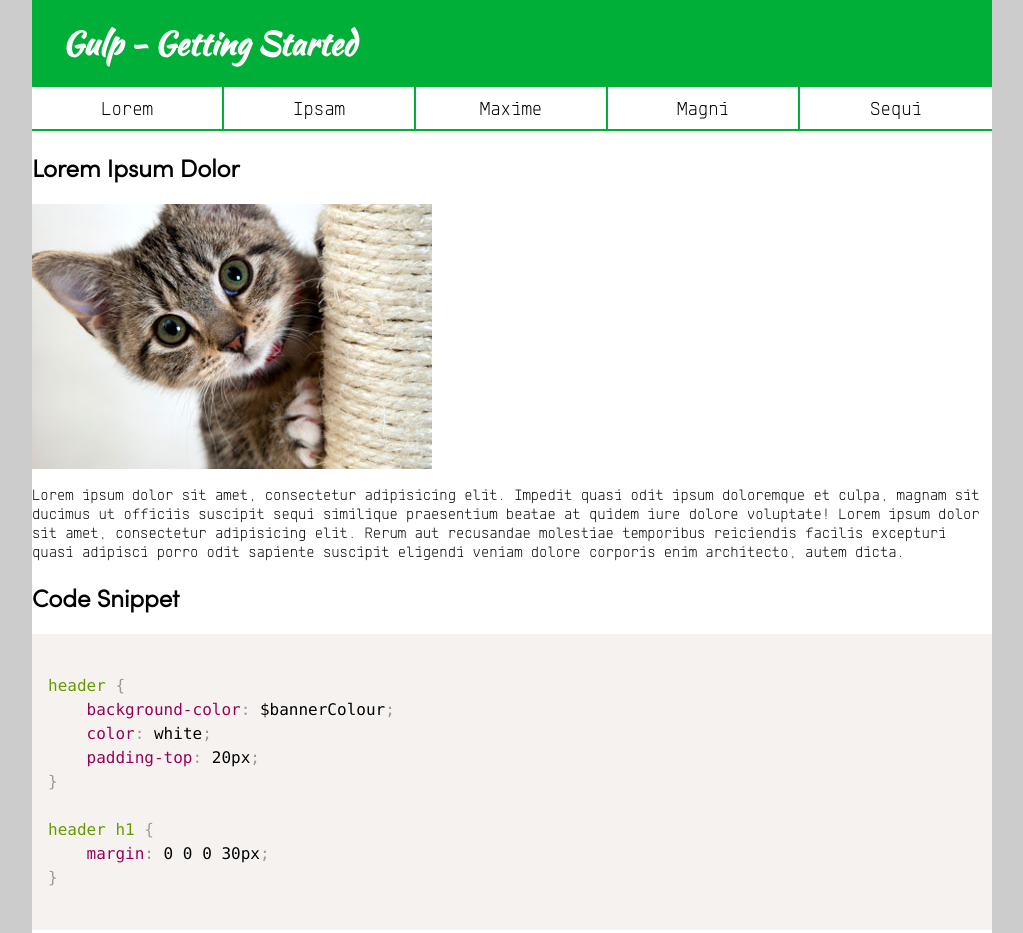
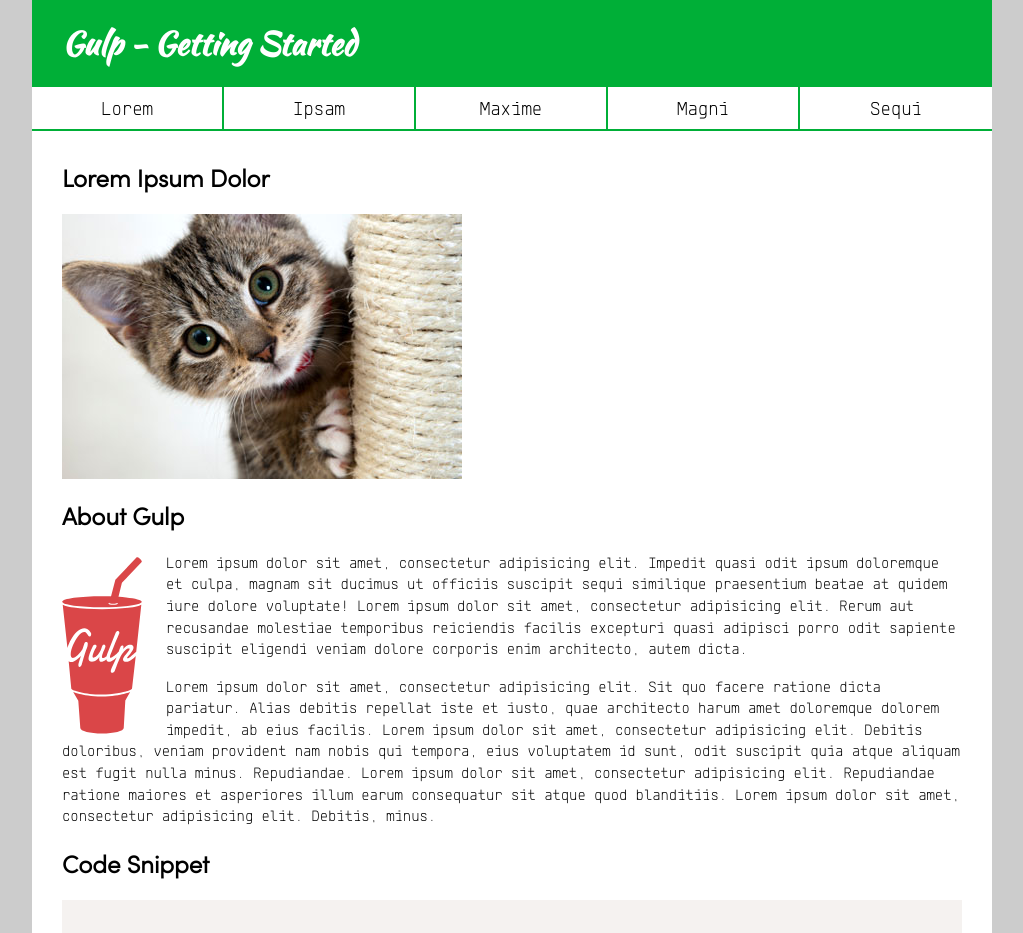
Before and after one commit to michaelwhyte/gulp-getting-started, a website: page dev/index.html in a window 1280 px wide. Shown: the top 933 px of the page, without its empty margins (128-1151 px from the left). Drawn offline with nearby package versions, Linux system fonts and the light colour scheme; files that its build step writes are made by us from their sources.

Commit message:
Add Gulp JS logo

```diff
--- a/dev/index.html
+++ b/dev/index.html
@@ -31,7 +31,14 @@
 				<img src="images/k_04.jpg" alt="kitten">
 				<img src="images/k_05.jpg" alt="kitten">
 			</div>
+
+			<h2>About Gulp</h2>
+
+			<img src="images/gulp.svg" class="logo-gulp" alt="Gulp JS logo">
+
 			<p>Lorem ipsum dolor sit amet, consectetur adipisicing elit. Impedit quasi odit ipsum doloremque et culpa, magnam sit ducimus ut officiis suscipit sequi similique praesentium beatae at quidem iure dolore voluptate! Lorem ipsum dolor sit amet, consectetur adipisicing elit. Rerum aut recusandae molestiae temporibus reiciendis facilis excepturi quasi adipisci porro odit sapiente suscipit eligendi veniam dolore corporis enim architecto, autem dicta.</p>
+
+			<p>Lorem ipsum dolor sit amet, consectetur adipisicing elit. Sit quo facere ratione dicta pariatur. Alias debitis repellat iste et iusto, quae architecto harum amet doloremque dolorem impedit, ab eius facilis. Lorem ipsum dolor sit amet, consectetur adipisicing elit. Debitis doloribus, veniam provident nam nobis qui tempora, eius voluptatem id sunt, odit suscipit quia atque aliquam est fugit nulla minus. Repudiandae. Lorem ipsum dolor sit amet, consectetur adipisicing elit. Repudiandae ratione maiores et asperiores illum earum consequatur sit atque quod blanditiis. Lorem ipsum dolor sit amet, consectetur adipisicing elit. Debitis, minus.</p>
 
 			<h2>Code Snippet</h2>
 
--- a/dev/scss/_header.scss
+++ b/dev/scss/_header.scss
@@ -2,8 +2,9 @@ header {
 	background-color: $bannerColour;
 	color: white;
 	padding-top: 20px;
+
+	h1 {
+		margin: 0 0 0 30px;
+	}
+
 }
-
-header h1 {
-	margin: 0 0 0 30px;
-}
--- a/dev/scss/_main.scss
+++ b/dev/scss/_main.scss
@@ -0,0 +1,19 @@
+main {
+	padding: 30px;
+
+	article {
+		h1:first-child {
+			margin-top: 0;
+		}
+	}
+
+	.logo-gulp {
+		max-width: 80px;
+		height: auto;
+		float: left;
+		margin-right: 24px;
+		margin-bottom: 5px;
+    	padding-top: 5px;
+	}
+
+}
--- a/dev/scss/_typography.scss
+++ b/dev/scss/_typography.scss
@@ -35,3 +35,7 @@ h1, h2, h3 {
 header h1 {
 	font-family: 'kaushan_scriptregular', sans-serif;
 }
+
+p {
+    line-height: 1.35;
+}
```
Also changed, not shown: dev/images/gulp.svg (added).
